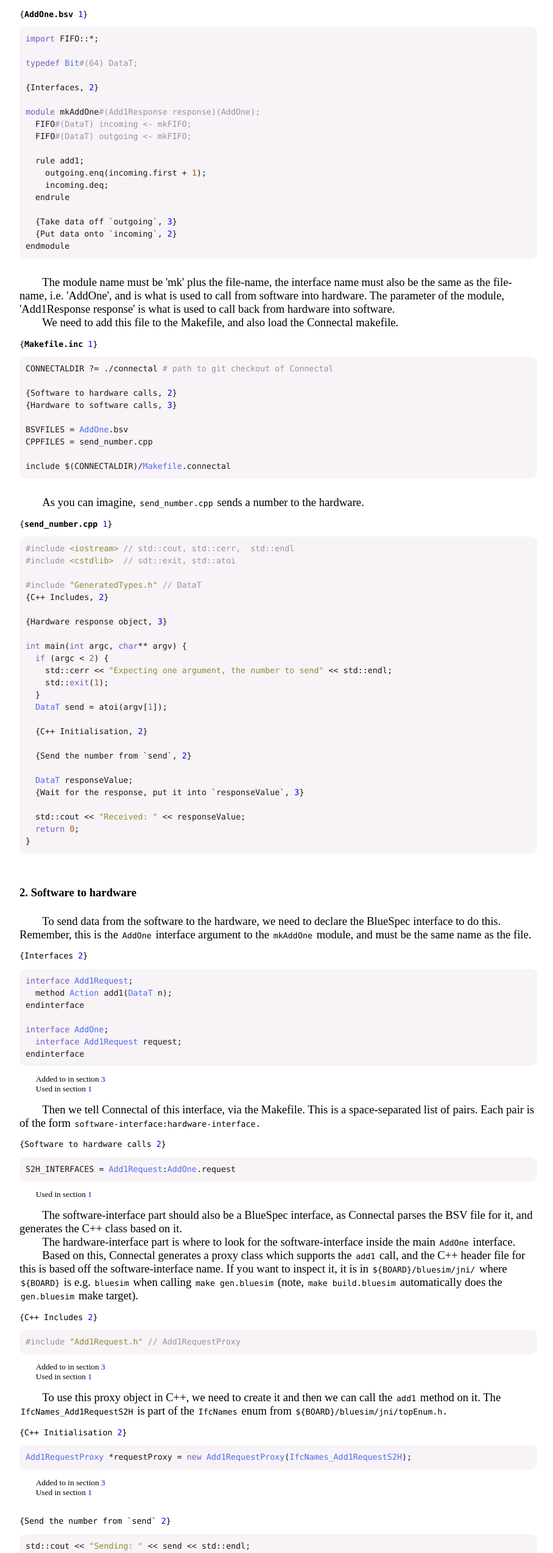
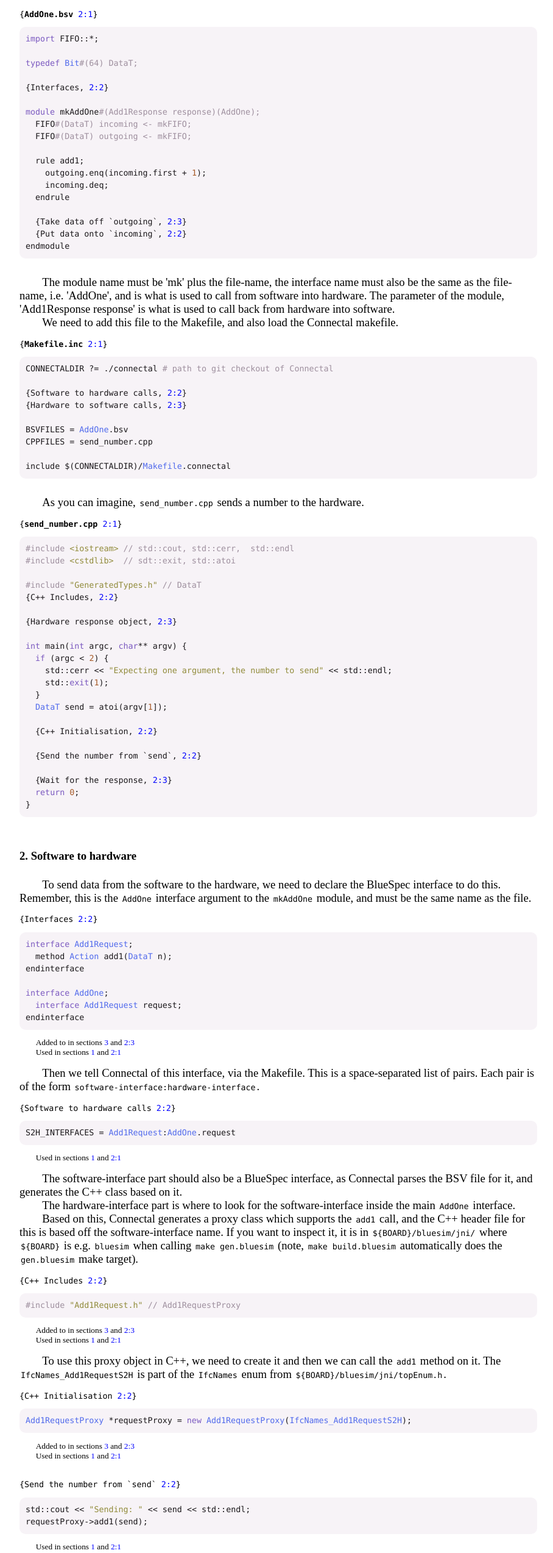
Before and after one commit to KoviRobi/connectal_add1_example, a plain HTML site: page docs/add1_single_threaded.html in a window 1280 px wide. Shown: the part 180-2727 px from the top of the page at 61% size, without its empty margins (183-1091 px from the left). Drawn offline with Linux system fonts and the light colour scheme.

Commit message:
Fix unnecessary responseValue

```diff
--- a/docs/add1_single_threaded.html
+++ b/docs/add1_single_threaded.html
@@ -50,13 +50,13 @@ service is:
 </p>
 
 <div class="codeblock">
-<span class="codeblock_name">{<strong>AddOne.bsv</strong> <a href="add1_single_threaded.html#1:1">1</a>}</span>
+<span class="codeblock_name">{<strong>AddOne.bsv</strong> <a href="add1_multi_threaded.html#2:1">2:1</a>}</span>
 <pre class="prettyprint">
 import FIFO::*;
 
 typedef Bit#(64) DataT;
 
-<span class="nocode pln">{Interfaces, <a href="add1_single_threaded.html#1:2">2</a>}</span>
+<span class="nocode pln">{Interfaces, <a href="add1_multi_threaded.html#2:2">2:2</a>}</span>
 
 module mkAddOne#(Add1Response response)(AddOne);
   FIFO#(DataT) incoming &lt;- mkFIFO;
@@ -67,8 +67,8 @@ module mkAddOne#(Add1Response response)(AddOne);
     incoming.deq;
   endrule
 
-<span class="nocode pln">  {Take data off `outgoing`, <a href="add1_single_threaded.html#1:3">3</a>}</span>
-<span class="nocode pln">  {Put data onto `incoming`, <a href="add1_single_threaded.html#1:2">2</a>}</span>
+<span class="nocode pln">  {Take data off `outgoing`, <a href="add1_multi_threaded.html#2:3">2:3</a>}</span>
+<span class="nocode pln">  {Put data onto `incoming`, <a href="add1_multi_threaded.html#2:2">2:2</a>}</span>
 endmodule
 </pre>
 
@@ -84,12 +84,12 @@ what is used to call back from hardware into software.
 </p>
 
 <div class="codeblock">
-<span class="codeblock_name">{<strong>Makefile.inc</strong> <a href="add1_single_threaded.html#1:1">1</a>}</span>
+<span class="codeblock_name">{<strong>Makefile.inc</strong> <a href="add1_multi_threaded.html#2:1">2:1</a>}</span>
 <pre class="prettyprint">
 CONNECTALDIR ?= ./connectal # path to git checkout of Connectal
 
-<span class="nocode pln">{Software to hardware calls, <a href="add1_single_threaded.html#1:2">2</a>}</span>
-<span class="nocode pln">{Hardware to software calls, <a href="add1_single_threaded.html#1:3">3</a>}</span>
+<span class="nocode pln">{Software to hardware calls, <a href="add1_multi_threaded.html#2:2">2:2</a>}</span>
+<span class="nocode pln">{Hardware to software calls, <a href="add1_multi_threaded.html#2:3">2:3</a>}</span>
 
 BSVFILES = AddOne.bsv
 CPPFILES = send_number.cpp
@@ -104,15 +104,15 @@ include $(CONNECTALDIR)/Makefile.connectal
 </p>
 
 <div class="codeblock">
-<span class="codeblock_name">{<strong>send_number.cpp</strong> <a href="add1_single_threaded.html#1:1">1</a>}</span>
+<span class="codeblock_name">{<strong>send_number.cpp</strong> <a href="add1_multi_threaded.html#2:1">2:1</a>}</span>
 <pre class="prettyprint">
 #include &lt;iostream&gt; // std::cout, std::cerr,  std::endl
 #include &lt;cstdlib&gt;  // sdt::exit, std::atoi
 
 #include "GeneratedTypes.h" // DataT
-<span class="nocode pln">{C++ Includes, <a href="add1_single_threaded.html#1:2">2</a>}</span>
+<span class="nocode pln">{C++ Includes, <a href="add1_multi_threaded.html#2:2">2:2</a>}</span>
 
-<span class="nocode pln">{Hardware response object, <a href="add1_single_threaded.html#1:3">3</a>}</span>
+<span class="nocode pln">{Hardware response object, <a href="add1_multi_threaded.html#2:3">2:3</a>}</span>
 
 int main(int argc, char** argv) {
   if (argc &lt; 2) {
@@ -121,14 +121,11 @@ int main(int argc, char** argv) {
   }
   DataT send = atoi(argv[1]);
 
-<span class="nocode pln">  {C++ Initialisation, <a href="add1_single_threaded.html#1:2">2</a>}</span>
+<span class="nocode pln">  {C++ Initialisation, <a href="add1_multi_threaded.html#2:2">2:2</a>}</span>
 
-<span class="nocode pln">  {Send the number from `send`, <a href="add1_single_threaded.html#1:2">2</a>}</span>
+<span class="nocode pln">  {Send the number from `send`, <a href="add1_multi_threaded.html#2:2">2:2</a>}</span>
 
-  DataT responseValue;
-<span class="nocode pln">  {Wait for the response, put it into `responseValue`, <a href="add1_single_threaded.html#1:3">3</a>}</span>
-
-  std::cout &lt;&lt; "Received: " &lt;&lt; responseValue;
+<span class="nocode pln">  {Wait for the response, <a href="add1_multi_threaded.html#2:3">2:3</a>}</span>
   return 0;
 }
 </pre>
@@ -144,7 +141,7 @@ interface to do this. Remember, this is the <code>AddOne</code> interface argume
 </p>
 
 <div class="codeblock">
-<span class="codeblock_name">{Interfaces <a href="add1_single_threaded.html#1:2">2</a>}</span>
+<span class="codeblock_name">{Interfaces <a href="add1_multi_threaded.html#2:2">2:2</a>}</span>
 <pre class="prettyprint">
 interface Add1Request;
   method Action add1(DataT n);
@@ -154,9 +151,9 @@ interface AddOne;
   interface Add1Request request;
 endinterface
 </pre>
-<p class="seealso">Added to in section <a href="add1_single_threaded.html#1:3">3</a></p>
+<p class="seealso">Added to in sections <a href="add1_single_threaded.html#1:3">3</a> and <a href="add1_multi_threaded.html#2:3">2:3</a></p>
 
-<p class="seealso">Used in section <a href="add1_single_threaded.html#1:1">1</a></p>
+<p class="seealso">Used in sections <a href="add1_single_threaded.html#1:1">1</a> and <a href="add1_multi_threaded.html#2:1">2:1</a></p>
 </div>
 <p>Then we tell Connectal of this interface, via the Makefile. This is a
 space-separated list of pairs. Each pair is of the form
@@ -164,13 +161,13 @@ space-separated list of pairs. Each pair is of the form
 </p>
 
 <div class="codeblock">
-<span class="codeblock_name">{Software to hardware calls <a href="add1_single_threaded.html#1:2">2</a>}</span>
+<span class="codeblock_name">{Software to hardware calls <a href="add1_multi_threaded.html#2:2">2:2</a>}</span>
 <pre class="prettyprint">
 S2H_INTERFACES = Add1Request:AddOne.request
 </pre>
 
 
-<p class="seealso">Used in section <a href="add1_single_threaded.html#1:1">1</a></p>
+<p class="seealso">Used in sections <a href="add1_single_threaded.html#1:1">1</a> and <a href="add1_multi_threaded.html#2:1">2:1</a></p>
 </div>
 <p>The software-interface part should also be a BlueSpec interface, as Connectal
 parses the BSV file for it, and generates the C++ class based on it.
@@ -186,13 +183,13 @@ build.bluesim</code> automatically does the <code>gen.bluesim</code> make target
 </p>
 
 <div class="codeblock">
-<span class="codeblock_name">{C++ Includes <a href="add1_single_threaded.html#1:2">2</a>}</span>
+<span class="codeblock_name">{C++ Includes <a href="add1_multi_threaded.html#2:2">2:2</a>}</span>
 <pre class="prettyprint">
 #include "Add1Request.h" // Add1RequestProxy
 </pre>
-<p class="seealso">Added to in section <a href="add1_single_threaded.html#1:3">3</a></p>
+<p class="seealso">Added to in sections <a href="add1_single_threaded.html#1:3">3</a> and <a href="add1_multi_threaded.html#2:3">2:3</a></p>
 
-<p class="seealso">Used in section <a href="add1_single_threaded.html#1:1">1</a></p>
+<p class="seealso">Used in sections <a href="add1_single_threaded.html#1:1">1</a> and <a href="add1_multi_threaded.html#2:1">2:1</a></p>
 </div>
 <p>To use this proxy object in C++, we need to create it and then we can call the
 <code>add1</code> method on it. The <code>IfcNames_Add1RequestS2H</code> is part of the <code>IfcNames</code>
@@ -200,24 +197,24 @@ enum from <code>${BOARD}/bluesim/jni/topEnum.h</code>.
 </p>
 
 <div class="codeblock">
-<span class="codeblock_name">{C++ Initialisation <a href="add1_single_threaded.html#1:2">2</a>}</span>
+<span class="codeblock_name">{C++ Initialisation <a href="add1_multi_threaded.html#2:2">2:2</a>}</span>
 <pre class="prettyprint">
 Add1RequestProxy *requestProxy = new Add1RequestProxy(IfcNames_Add1RequestS2H);
 </pre>
-<p class="seealso">Added to in section <a href="add1_single_threaded.html#1:3">3</a></p>
+<p class="seealso">Added to in sections <a href="add1_single_threaded.html#1:3">3</a> and <a href="add1_multi_threaded.html#2:3">2:3</a></p>
 
-<p class="seealso">Used in section <a href="add1_single_threaded.html#1:1">1</a></p>
+<p class="seealso">Used in sections <a href="add1_single_threaded.html#1:1">1</a> and <a href="add1_multi_threaded.html#2:1">2:1</a></p>
 </div>
 
 <div class="codeblock">
-<span class="codeblock_name">{Send the number from `send` <a href="add1_single_threaded.html#1:2">2</a>}</span>
+<span class="codeblock_name">{Send the number from `send` <a href="add1_multi_threaded.html#2:2">2:2</a>}</span>
 <pre class="prettyprint">
 std::cout &lt;&lt; "Sending: " &lt;&lt; send &lt;&lt; std::endl;
 requestProxy-&gt;add1(send);
 </pre>
 
 
-<p class="seealso">Used in section <a href="add1_single_threaded.html#1:1">1</a></p>
+<p class="seealso">Used in sections <a href="add1_single_threaded.html#1:1">1</a> and <a href="add1_multi_threaded.html#2:1">2:1</a></p>
 </div>
 <p>Then in BlueSpec land, to receive this number from the software, remember that
 the <code>mkAddOne</code> module/<code>AddOne</code> interface contains the <code>Add1Request</code> interface
@@ -226,7 +223,7 @@ implement.
 </p>
 
 <div class="codeblock">
-<span class="codeblock_name">{Put data onto `incoming` <a href="add1_single_threaded.html#1:2">2</a>}</span>
+<span class="codeblock_name">{Put data onto `incoming` <a href="add1_multi_threaded.html#2:2">2:2</a>}</span>
 <pre class="prettyprint">
 interface Add1Request request;
   method Action add1(DataT n);
@@ -236,7 +233,7 @@ endinterface
 </pre>
 
 
-<p class="seealso">Used in section <a href="add1_single_threaded.html#1:1">1</a></p>
+<p class="seealso">Used in sections <a href="add1_single_threaded.html#1:1">1</a> and <a href="add1_multi_threaded.html#2:1">2:1</a></p>
 </div>
 <p>That's it from the software to hardware side.
 </p>
@@ -252,28 +249,28 @@ of the communication interface.
 </p>
 
 <div class="codeblock">
-<span class="codeblock_name">{Interfaces <a href="add1_single_threaded.html#1:2">2</a>} +=</span>
+<span class="codeblock_name">{Interfaces <a href="add1_multi_threaded.html#2:2">2:2</a>} +=</span>
 <pre class="prettyprint">
 interface Add1Response;
   method Action getResult(DataT n_plus_1);
 endinterface
 </pre>
+<p class="seealso">Added to in section <a href="add1_multi_threaded.html#2:3">2:3</a></p>
 
-
-<p class="seealso">Used in section <a href="add1_single_threaded.html#1:1">1</a></p>
+<p class="seealso">Used in sections <a href="add1_single_threaded.html#1:1">1</a> and <a href="add1_multi_threaded.html#2:1">2:1</a></p>
 </div>
 <p>The syntax of <code>H2S_INTERFACES</code> is similar to <code>S2H_INTERFACES</code>, except it is a
 space-separated list of <code>hardware-interface:software-interface</code> instead.
 </p>
 
 <div class="codeblock">
-<span class="codeblock_name">{Hardware to software calls <a href="add1_single_threaded.html#1:3">3</a>}</span>
+<span class="codeblock_name">{Hardware to software calls <a href="add1_multi_threaded.html#2:3">2:3</a>}</span>
 <pre class="prettyprint">
 H2S_INTERFACES = AddOne:Add1Response
 </pre>
 
 
-<p class="seealso">Used in section <a href="add1_single_threaded.html#1:1">1</a></p>
+<p class="seealso">Used in sections <a href="add1_single_threaded.html#1:1">1</a> and <a href="add1_multi_threaded.html#2:1">2:1</a></p>
 </div>
 <p>The hardware-interface part is still the argument to the <code>mkAddOne</code> module, but
 the software-interface part is the parameter to the <code>mkAddOne</code> module. And
@@ -282,14 +279,14 @@ interface.
 </p>
 
 <div class="codeblock">
-<span class="codeblock_name">{C++ Includes <a href="add1_single_threaded.html#1:2">2</a>} +=</span>
+<span class="codeblock_name">{C++ Includes <a href="add1_multi_threaded.html#2:2">2:2</a>} +=</span>
 <pre class="prettyprint">
 #include "Add1Response.h" // Add1ResponseWrapper
 #include "portal.h" // PortalPoller
 </pre>
+<p class="seealso">Added to in section <a href="add1_multi_threaded.html#2:3">2:3</a></p>
 
-
-<p class="seealso">Used in section <a href="add1_single_threaded.html#1:1">1</a></p>
+<p class="seealso">Used in sections <a href="add1_single_threaded.html#1:1">1</a> and <a href="add1_multi_threaded.html#2:1">2:1</a></p>
 </div>
 <p>Though this time, it's not the generated proxy object that we are interested
 in, but the abstract wrapper object that the hardware will 'call'. Remember
@@ -302,18 +299,21 @@ paper</a>)
 </p>
 
 <div class="codeblock">
-<span class="codeblock_name">{C++ Initialisation <a href="add1_single_threaded.html#1:2">2</a>} +=</span>
+<span class="codeblock_name">{C++ Initialisation <a href="add1_multi_threaded.html#2:2">2:2</a>} +=</span>
 <pre class="prettyprint">
 PortalPoller *poller = new PortalPoller();
 Add1Response response(IfcNames_Add1ResponseH2S);
 </pre>
+<p class="seealso">Added to in section <a href="add1_multi_threaded.html#2:3">2:3</a></p>
 
-
-<p class="seealso">Used in section <a href="add1_single_threaded.html#1:1">1</a></p>
+<p class="seealso">Used in sections <a href="add1_single_threaded.html#1:1">1</a> and <a href="add1_multi_threaded.html#2:1">2:1</a></p>
 </div>
+<p>When there is a response, the poller will call the method on the <code>response</code>
+object.
+</p>
 
 <div class="codeblock">
-<span class="codeblock_name">{Wait for the response, put it into `responseValue` <a href="add1_single_threaded.html#1:3">3</a>}</span>
+<span class="codeblock_name">{Wait for the response <a href="add1_multi_threaded.html#2:3">2:3</a>}</span>
 <pre class="prettyprint">
 while (!response.hasReceived()) {
   poller-&gt;event();
@@ -322,15 +322,16 @@ response.clearReceived();
 </pre>
 
 
-<p class="seealso">Used in section <a href="add1_single_threaded.html#1:1">1</a></p>
+<p class="seealso">Used in sections <a href="add1_single_threaded.html#1:1">1</a> and <a href="add1_multi_threaded.html#2:1">2:1</a></p>
 </div>
-<p>The response object only needs to implement the <code>getResult</code> method, but so that
-we don't poll forever, it also has a flag to indicate if polling resulted in a
+<p>The <code>response</code> object only needs to implement the <code>getResult</code> method, but so
+that we don't poll forever, it also has a flag to indicate if polling resulted
+in a
 response
 </p>
 
 <div class="codeblock">
-<span class="codeblock_name">{Hardware response object <a href="add1_single_threaded.html#1:3">3</a>}</span>
+<span class="codeblock_name">{Hardware response object <a href="add1_multi_threaded.html#2:3">2:3</a>}</span>
 <pre class="prettyprint">
 class Add1Response : public Add1ResponseWrapper {
   private:
@@ -350,13 +351,13 @@ class Add1Response : public Add1ResponseWrapper {
 </pre>
 
 
-<p class="seealso">Used in section <a href="add1_single_threaded.html#1:1">1</a></p>
+<p class="seealso">Used in sections <a href="add1_single_threaded.html#1:1">1</a> and <a href="add1_multi_threaded.html#2:1">2:1</a></p>
 </div>
 <p>And the hardware calls the software when there is any outgoing data.
 </p>
 
 <div class="codeblock">
-<span class="codeblock_name">{Take data off `outgoing` <a href="add1_single_threaded.html#1:3">3</a>}</span>
+<span class="codeblock_name">{Take data off `outgoing` <a href="add1_multi_threaded.html#2:3">2:3</a>}</span>
 <pre class="prettyprint">
 rule response;
   response.getResult(outgoing.first);
@@ -365,7 +366,7 @@ endrule
 </pre>
 
 
-<p class="seealso">Used in section <a href="add1_single_threaded.html#1:1">1</a></p>
+<p class="seealso">Used in sections <a href="add1_single_threaded.html#1:1">1</a> and <a href="add1_multi_threaded.html#2:1">2:1</a></p>
 </div>
 </div>
 <a name="1:4"><div class="section"><h4>4. Trying it out with BlueSim</h4></a>
@@ -374,4 +375,4 @@ endrule
 </p>
 
 </div>
-<br></body>
+<br><a style="float:right;" class="chapter-nav" href="add1_multi_threaded.html">Next Chapter</a></body>
```
Also changed, not shown: 2 other files.
